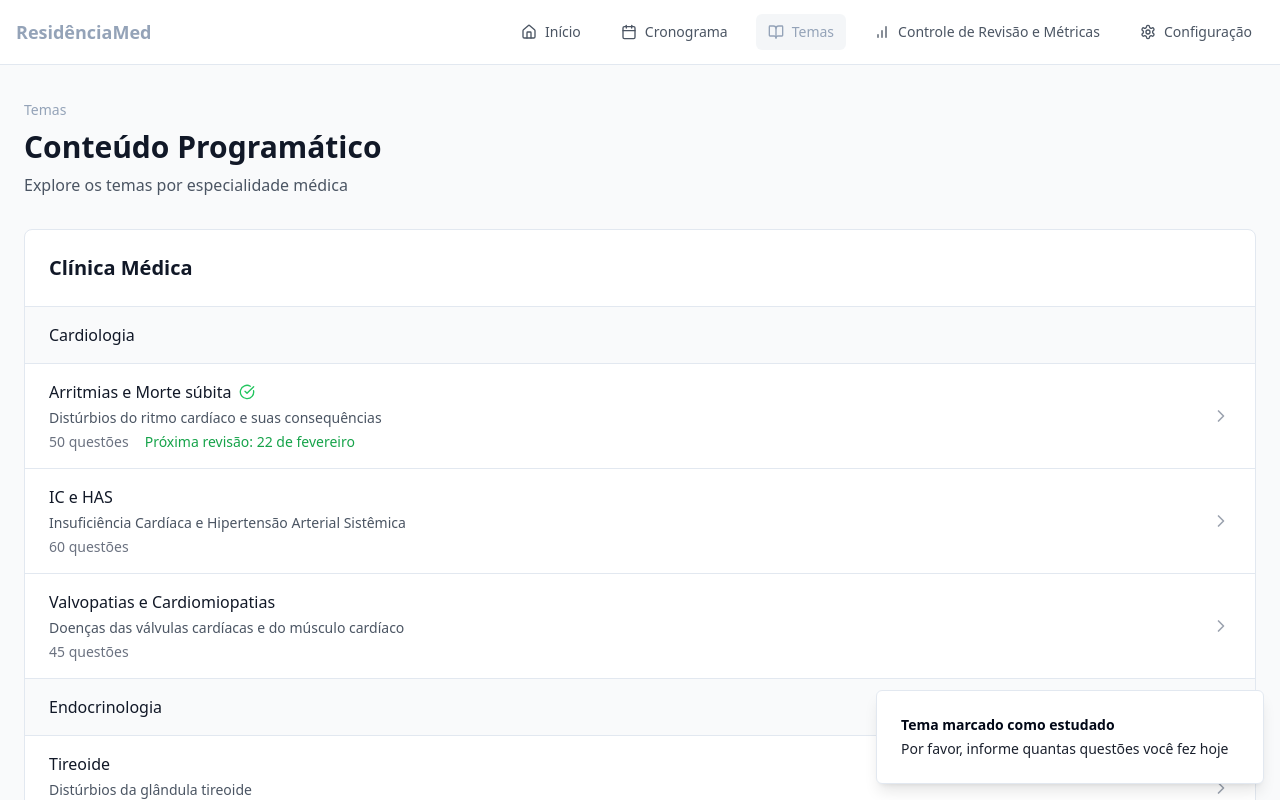
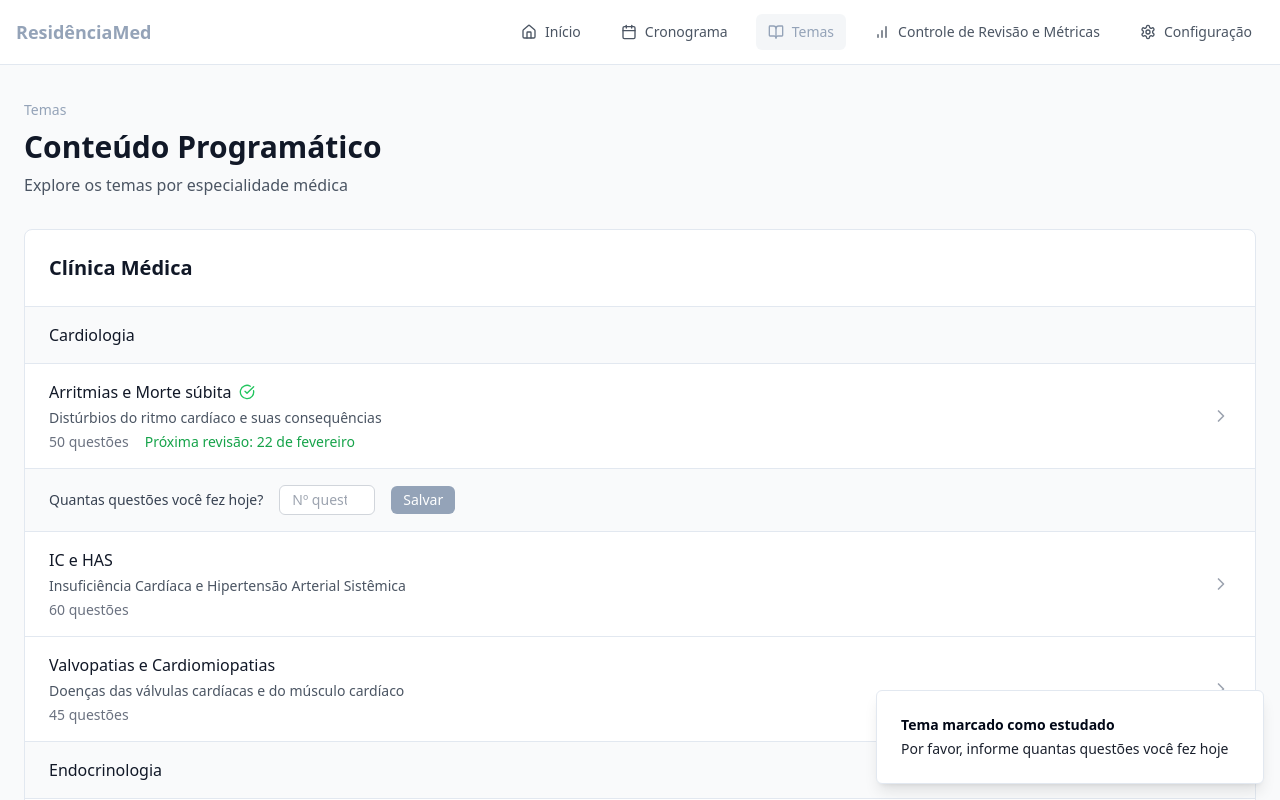
Before and after one commit to joaovicgonzaga/estudio-mentor, a React (Vite) app: page /temas in a window 1280 px wide. Both pictures are taken after a click on the button 640 px from the left and 416 px from the top of the page. Shown: the top 800 px of the page. Built offline with nearby package versions, Linux system fonts and the light colour scheme.

Commit message:
Add questions input field
Adds a text input field below each topic to allow users to specify the number of questions answered when marking a topic as studied.

```diff
--- a/src/pages/Topics.tsx
+++ b/src/pages/Topics.tsx
@@ -266,7 +266,6 @@ export default function Topics() {
 
     try {
       const parsed = JSON.parse(saved);
-      // Ensure each topic has a revisions array
       return parsed.map((topic: any) => ({
         ...topic,
         revisions: topic.revisions || [],
@@ -330,7 +329,6 @@ export default function Topics() {
             questionsCount,
           };
 
-          // Avança para o próximo intervalo se houver
           const currentInterval = topic.currentInterval;
           const nextInterval = currentInterval + 1;
 
@@ -362,23 +360,28 @@ export default function Topics() {
     return format(new Date(date), "dd 'de' MMMM", { locale: ptBR });
   };
 
-  const shouldShowQuestionsInput = (topic: StudiedTopic) => {
-    if (!topic || !topic.revisions) return false;
+  const shouldShowQuestionsInput = (topicId: number | string) => {
+    const studiedTopic = studiedTopics.find(topic => topic.id === topicId);
+    if (!studiedTopic || !studiedTopic.revisions) return false;
 
+    // Mostra o input se ainda não registrou questões para este tema
+    if (studiedTopic.revisions.length === 0) return true;
+
+    // Ou se está na data de revisão
     const today = new Date();
-    const nextRevisionDate = new Date(topic.nextRevision);
-    return (
-      topic.revisions.length < REVISION_INTERVALS.length &&
-      (isSameDay(today, nextRevisionDate) || isAfter(today, nextRevisionDate))
-    );
+    const nextRevisionDate = new Date(studiedTopic.nextRevision);
+    return studiedTopic.revisions.length < REVISION_INTERVALS.length &&
+      (isSameDay(today, nextRevisionDate) || isAfter(today, nextRevisionDate));
   };
 
   const renderTopicButton = (topic: any) => {
     const studied = isTopicStudied(topic.id);
     const studiedTopic = studiedTopics.find((t) => t.id === topic.id);
+    const showQuestionsInput = shouldShowQuestionsInput(topic.id);
 
     return (
       <div key={topic.id} className="border-b last:border-b-0">
+        <div className="flex w-full flex-col">
           <button
             onClick={() => handleMarkAsStudied(topic.id, topic.title)}
             className="flex w-full items-center justify-between px-6 py-4 text-left transition-colors hover:bg-gray-50"
@@ -401,14 +404,14 @@ export default function Topics() {
             <ChevronRight className="h-5 w-5 text-gray-400" />
           </button>
 
-        {studiedTopic && shouldShowQuestionsInput(studiedTopic) && (
+          {studied && showQuestionsInput && (
             <div className="border-t bg-gray-50 px-6 py-4">
               <form onSubmit={handleQuestionsSubmit} className="flex items-center gap-4">
                 <label className="text-sm font-medium text-gray-700">
                   Quantas questões você fez{" "}
-                {studiedTopic.revisions.length === 0
+                  {studiedTopic?.revisions.length === 0
                     ? "hoje"
-                  : `na revisão ${studiedTopic.revisions.length}`}
+                    : `na revisão ${studiedTopic?.revisions.length}`}
                   ?
                 </label>
                 <input
@@ -430,6 +433,7 @@ export default function Topics() {
               </form>
             </div>
           )}
+        </div>
       </div>
     );
   };
```
Lines whose indentation alone changed are shown as unchanged.
